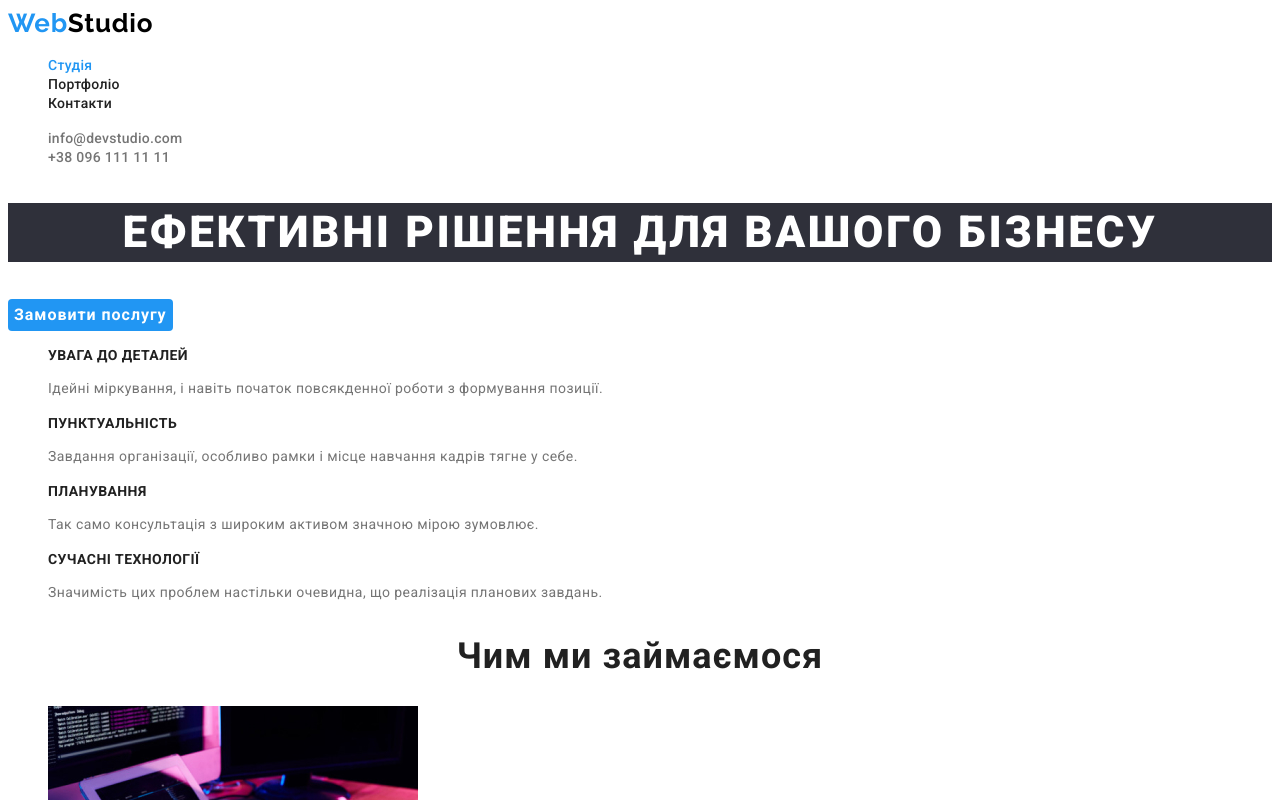
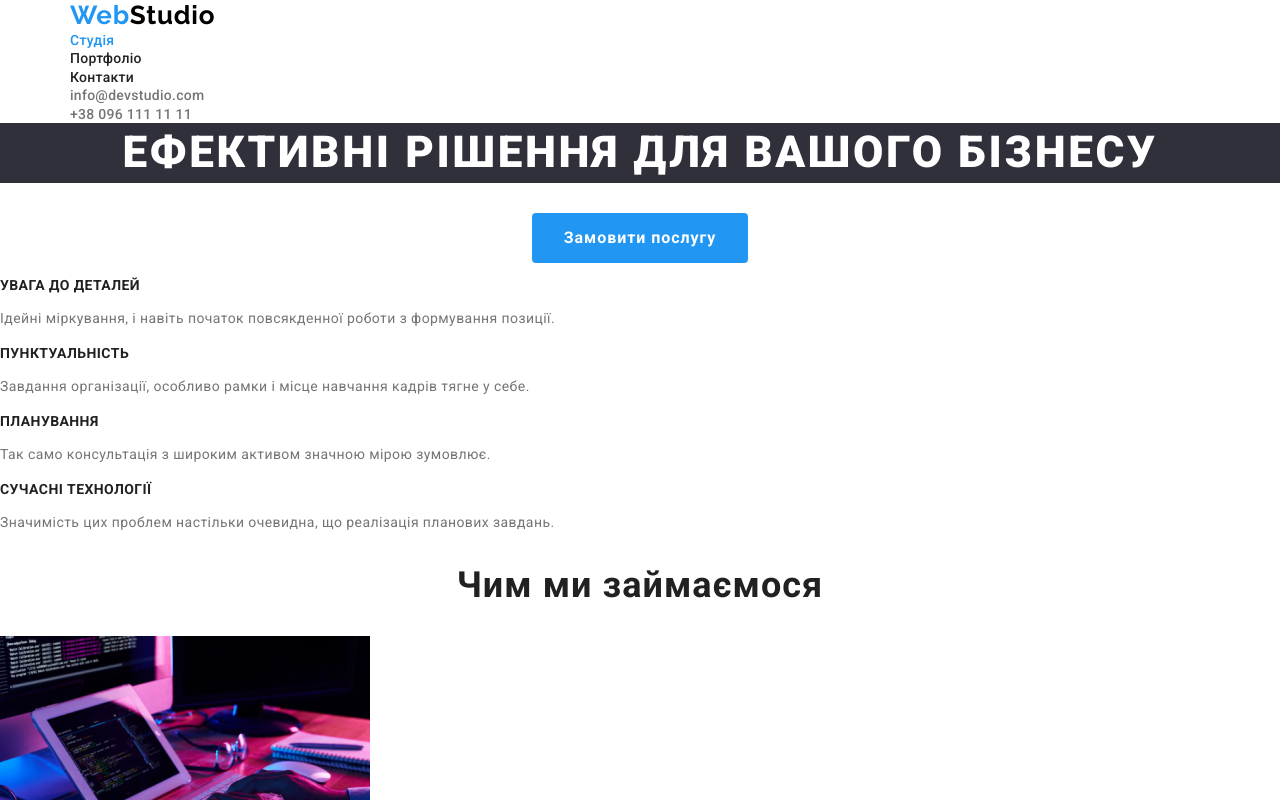
Before and after one commit to NovikovaTetiana/goit-markup-hw-03, a plain HTML site: page index.html in a window 1280 px wide. Shown: the top 800 px of the page. Drawn offline with nearby package versions, Linux system fonts and the light colour scheme.

Commit message:
header and hero geometry

```diff
--- a/css/style.css
+++ b/css/style.css
@@ -6,10 +6,27 @@
     --background-color: #2f303a;
 }
 
+html {
+    box-sizing: border-box;
+}
+
+*,
+*::before,
+*::after {
+    box-sizing: border-box;
+}
+
+
 body {
     background-color: #ffffff;
     color: var(--main-color-text);
     font-family: roboto, sans-serif;
+}
+
+.container {
+    width: 1170px;
+    margin: auto;
+    padding: 0 15px;
 }
 
 .link {
@@ -17,6 +34,8 @@ body {
 }
 
 .list {
+    padding: 0;
+    margin: 0;
     list-style: none;
 }
 
@@ -43,7 +62,9 @@ body {
 
 .header-nav {}
 
-.header-nav-list {}
+.header-nav-list {
+    outline: #2196f3;
+}
 
 .header-item {}
 
@@ -78,20 +99,31 @@ body {
 }
 
 /* __________HERO___________ */
-.hero {}
+.hero {
+    text-align: center;
+}
 
 .hero-title {
+    margin-top: 0;
+    margin-bottom: 0;
+
     background-color: var(--background-color);
     color: var(--white-color-text);
     font-weight: 900;
     font-size: 44px;
     line-height: 1.36;
-    text-align: center;
     letter-spacing: 0.06em;
     text-transform: uppercase;
 }
 
 .btn {
+    display: inline-block;
+    border: none;
+    border-radius: 4px;
+    padding: 10px 32px;
+    margin-top: 30px;
+    min-width: 216px;
+
     font-family: 'Roboto';
     color: var(--white-color-text);
     font-style: normal;
@@ -101,8 +133,6 @@ body {
     text-align: center;
     letter-spacing: 0.06em;
     background-color: var(--accent-color);
-    border: none;
-    border-radius: 4px;
     cursor: pointer;
 }
 
@@ -240,6 +270,13 @@ body {
 .filters-item {}
 
 .btn-filters {
+    display: inline-block;
+    border-radius: 4px;
+    border: none;
+    padding: 6px 22px;
+    min-width: 73px;
+
+
     font-family: 'Roboto';
     font-weight: 500;
     font-size: 16px;
@@ -248,13 +285,13 @@ body {
     letter-spacing: 0.03em;
     color: var(--main-color-text);
     background: #f5f4fa;
-    border-radius: 4px;
-    border: none;
+
 }
 
 .btn-filters:hover,
 .btn-filters:focus,
 .btn-filters:active {
+    padding: 6px 25px;
     background: var(--accent-color);
     box-shadow: 0px 3px 1px rgba(0, 0, 0, 0.1), 0px 1px 2px rgba(0, 0, 0, 0.08), 0px 2px 2px rgba(0, 0, 0, 0.12);
     border-radius: 4px;
--- a/index.html
+++ b/index.html
@@ -11,19 +11,26 @@
     <link
         href="https://fonts.googleapis.com/css2?family=Raleway:wght@700&family=Roboto:wght@400;500;700;900&display=swap"
         rel="stylesheet">
+    <link rel="stylesheet"
+        href="https://cdnjs.cloudflare.com/ajax/libs/modern-normalize/1.1.0/modern-normalize.min.css">
     <link rel="stylesheet" href="./css/style.css">
 </head>
 
 <body>
+
     <header class="header">
+        <div class="container">
             <nav class="header-nav">
                 <a class="logo link" href="./index.html"> <span class="logo-color">Web</span>Studio</a>
                 <ul class="header-nav-list list">
-                <li class="header-item"> <a class="header-item-link link current" href="./index.html">Студія</a></li>
+                    <li class="header-item"> <a class="header-item-link link current" href="./index.html">Студія</a>
+                    </li>
                     <li class="header-item"> <a class="header-item-link link" href="./portfolio.html">Портфоліо</a></li>
                     <li class="header-item"> <a class="header-item-link link" href="#">Контакти</a></li>
                 </ul>
             </nav>
+        </div>
+        <div class="container">
             <ul class="header-list list">
                 <li>
                     <a class=" header-list-link link" href="mailto:info@devstudio.com">info@devstudio.com</a>
@@ -32,6 +39,9 @@
                     <a class=" header-list-link link" href="tel:+380961111111 ">+38 096 111 11 11</a>
                 </li>
             </ul>
+        </div>
+
+
 
     </header>
     <main>
@@ -39,6 +49,7 @@
             <h1 class="hero-title">Ефективні рішення для вашого бізнесу</h1>
             <button class="btn" type="button">Замовити послугу</button>
         </section>
+
         <section>
             <h2 class="features-title">Особливості</h2>
             <ul class="features-list list">
```
Also changed, not shown: portfolio.html (+2 -0 lines). Lines whose indentation alone changed are shown as unchanged.
